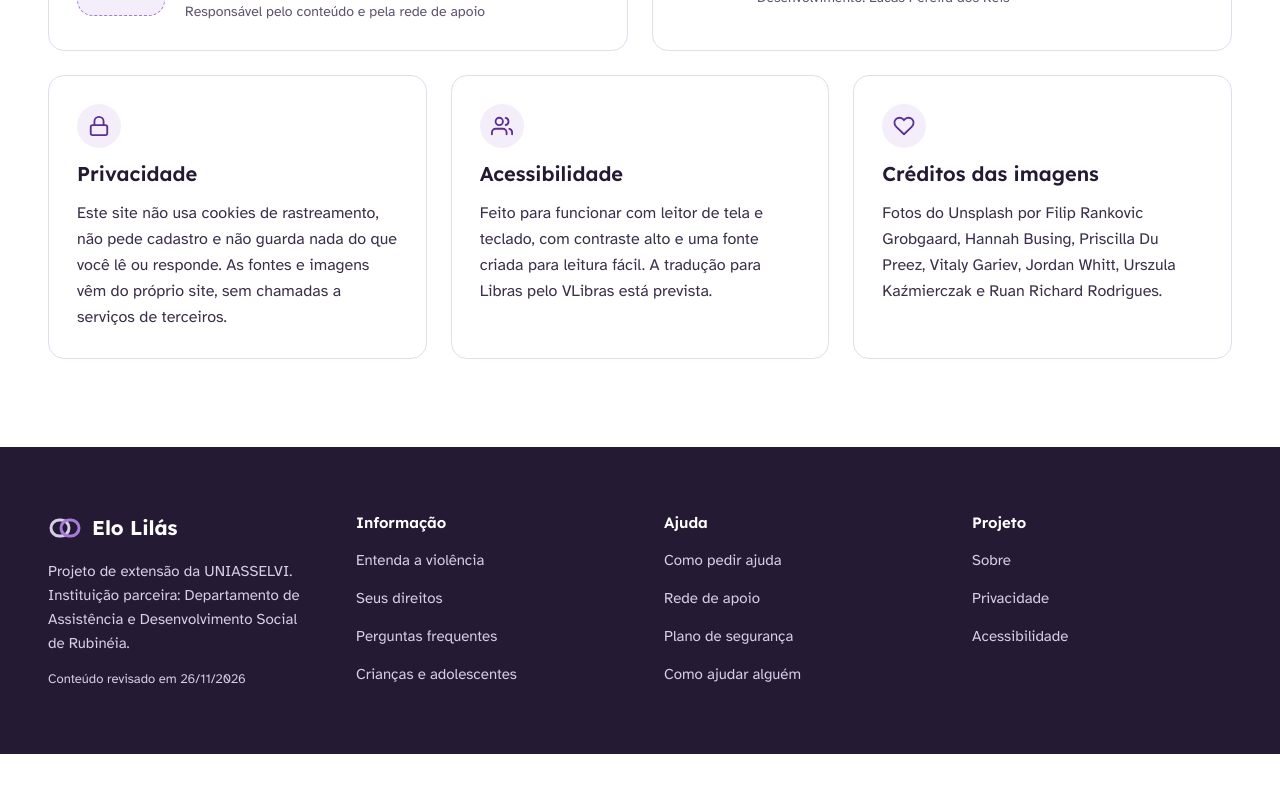
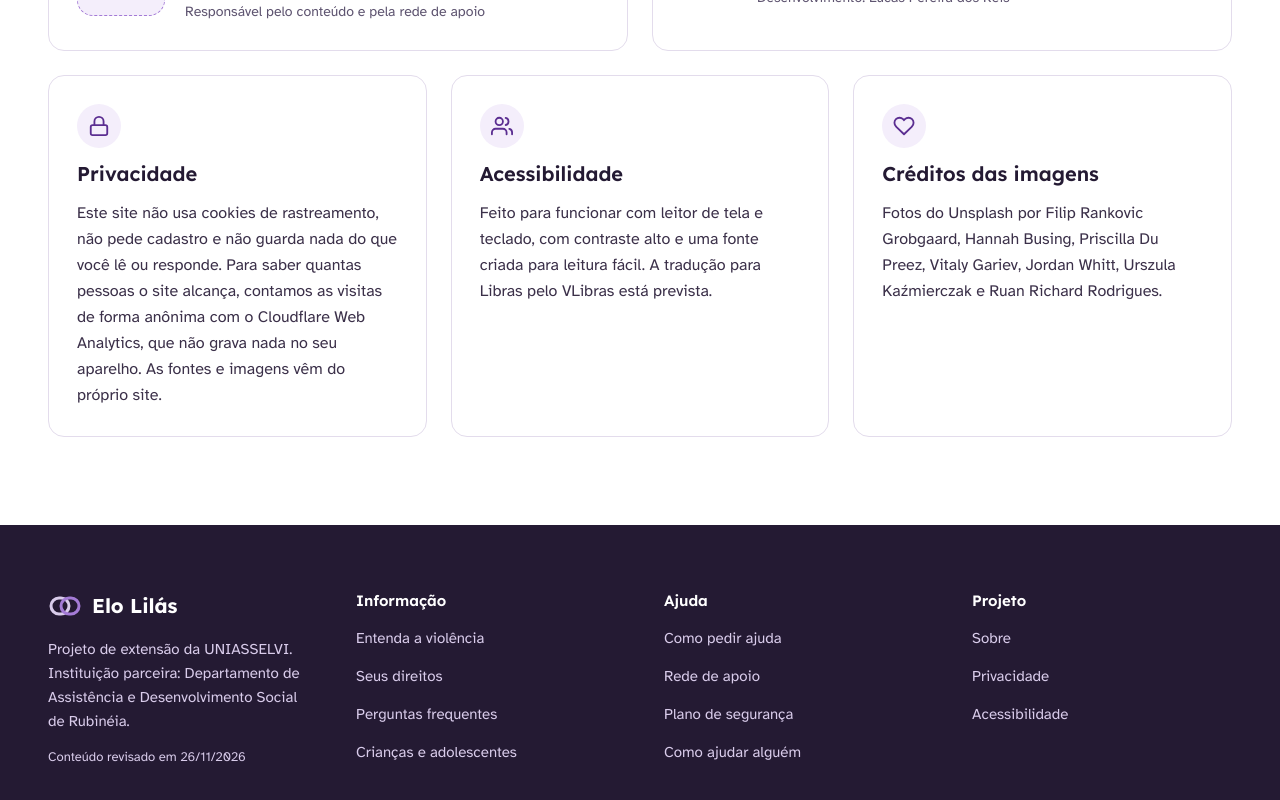
Before and after one commit to lucascodev/elo-lilas, a Next.js app: page /sobre in a window 1280 px wide. Shown: the part 800-1600 px from the top of the page. Before the commit the page ends 1554 px from the top, so only its background shows below. Built offline with nearby package versions, Linux system fonts and the light colour scheme.

Commit message:
Explain the anonymous visit count in the privacy notes

```diff
--- a/src/modules/about/presentation/components/policy-cards/policy-cards.tsx
+++ b/src/modules/about/presentation/components/policy-cards/policy-cards.tsx
@@ -6,7 +6,7 @@ const POLICIES: { id: string; icon: IconName; title: string; text: string }[] =
     id: "privacy",
     icon: "lock",
     title: "Privacidade",
-    text: "Este site não usa cookies de rastreamento, não pede cadastro e não guarda nada do que você lê ou responde. As fontes e imagens vêm do próprio site, sem chamadas a serviços de terceiros.",
+    text: "Este site não usa cookies de rastreamento, não pede cadastro e não guarda nada do que você lê ou responde. Para saber quantas pessoas o site alcança, contamos as visitas de forma anônima com o Cloudflare Web Analytics, que não grava nada no seu aparelho. As fontes e imagens vêm do próprio site.",
   },
   {
     id: "accessibility",
```
Also changed, not shown: 2 other files (tests, documents, lock files or other folders).
